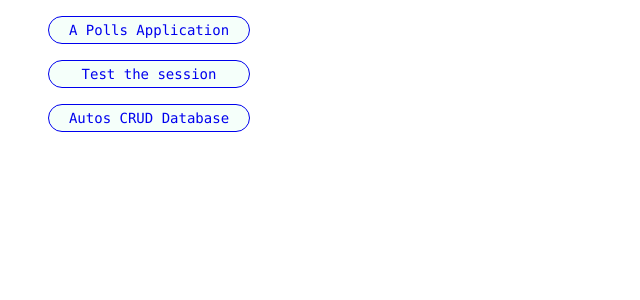
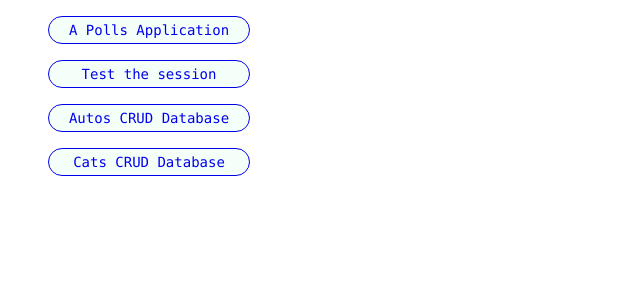
Before and after one commit to json-todd/django_projects, a Django app: page / in a window 1280 px wide. Shown: the top 300 px of the page, without its empty margins (0-640 px from the left). Run offline with Django 3.2, Linux system fonts and the light colour scheme; parts of the project's set-up code (start-up, migrations or seed data) failed here and were passed over.

Commit message:
feat(home): add Cats application nav at Home; wire Cats URL to Home

```diff
--- a/mysite/home/templates/home/main.html
+++ b/mysite/home/templates/home/main.html
@@ -25,6 +25,7 @@
      <li><p><a href='/polls'>A Polls Application</a></p></li>
      <li><p><a href='/hello'>Test the session</a></p></li>
      <li><p><a href='/autos'>Autos CRUD Database</a></p></li>
+     <li><p><a href='/cats'>Cats CRUD Database</a></p></li>
    </ul>
   </body>
 </html>
--- a/mysite/mysite/settings.py
+++ b/mysite/mysite/settings.py
@@ -34,6 +34,7 @@ INSTALLED_APPS = [
     'polls.apps.PollsConfig',
     'home.apps.HomeConfig',
     'autos.apps.AutosConfig',
+    'cats.apps.CatsConfig',
     'django.contrib.admin',
     'django.contrib.auth',
     'django.contrib.contenttypes',
--- a/mysite/mysite/urls.py
+++ b/mysite/mysite/urls.py
@@ -28,6 +28,7 @@ urlpatterns = [
     path('polls/', include('polls.urls')),
     path('hello/', include('hello.urls')),
     path('autos/', include('autos.urls')),
+    path('cats/', include('cats.urls')),
     path('accounts/', include('django.contrib.auth.urls')),
     path('admin/', admin.site.urls),
     url(r'^site/(?P<path>.*)$', serve,
```
